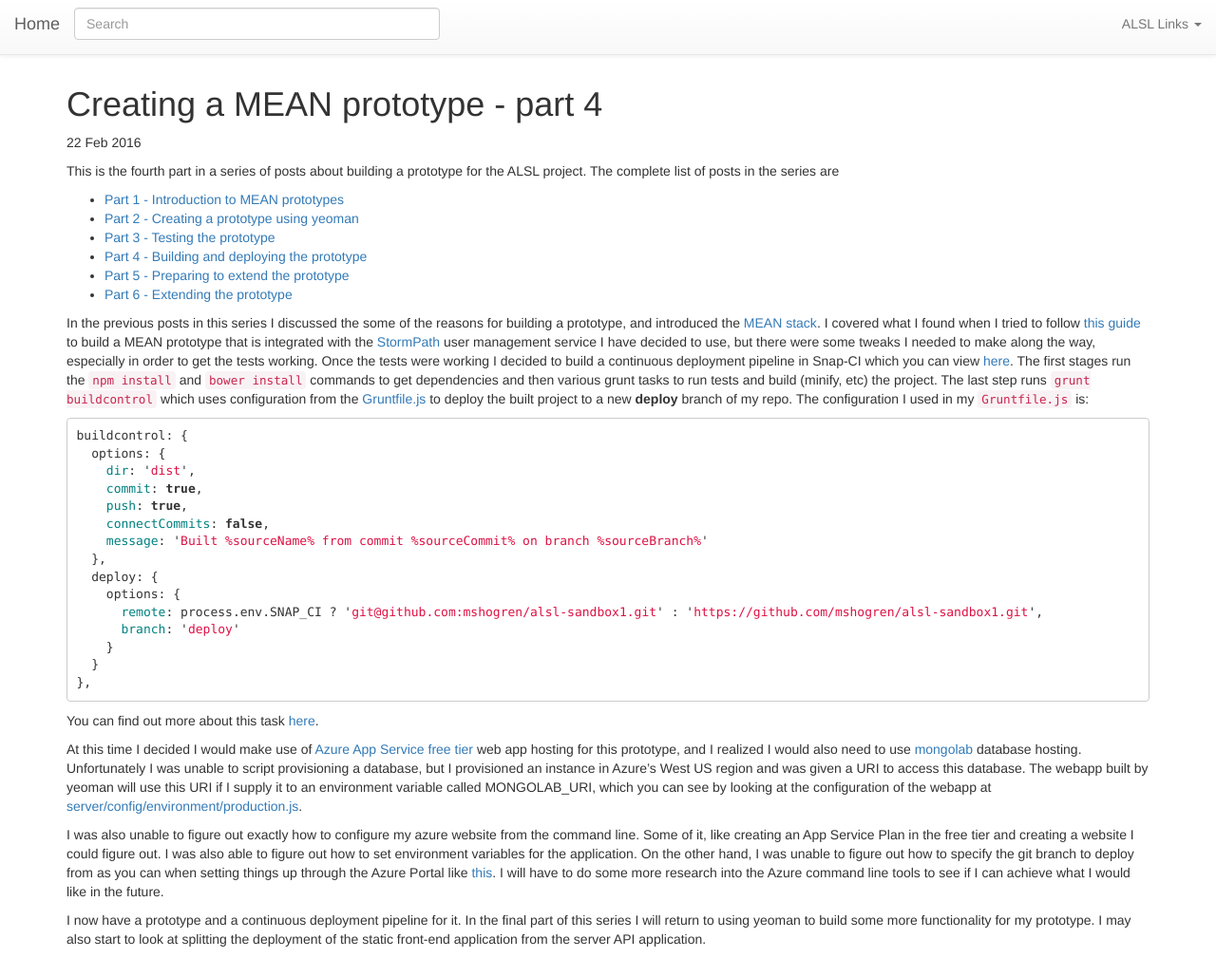
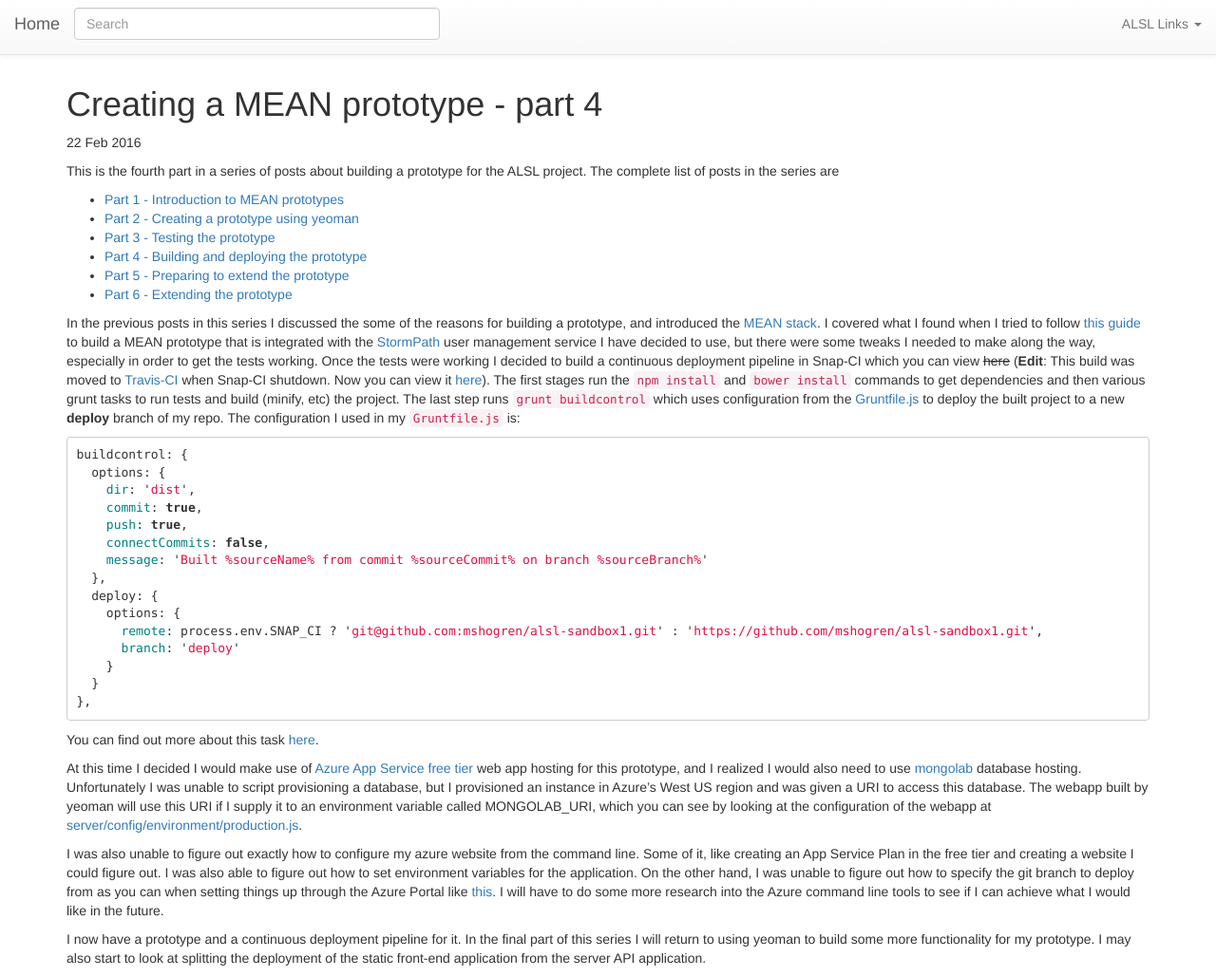
Before and after one commit to mshogren/mshogren.github.io, a Jekyll site: the page built from _posts/2016-02-22-creating-a-mean-prototype-4.md, in a window 1280 px wide and 1029 px high. Shown: the whole window at 95% size. Built offline with Jekyll 4.4.1, drawn with Linux system fonts in a browser that asks for light colours; nearby versions of some CDN libraries; comment, search, counter and statistics services are not loaded.

Commit message:
Fixing broken link

```diff
--- a/_posts/2016-02-22-creating-a-mean-prototype-4.md
+++ b/_posts/2016-02-22-creating-a-mean-prototype-4.md
@@ -15,7 +15,7 @@ This is the fourth part in a series of posts about building a prototype for the
 In the previous posts in this series I discussed the some of the reasons for building a prototype, and introduced the [MEAN stack](https://en.wikipedia.org/wiki/MEAN_(software_bundle)).
 I covered what I found when I tried to follow [this guide](http://docs.stormpath.com/angularjs/guide/) to build a MEAN prototype that is integrated with the [StormPath](https://stormpath.com) user management service I have decided to use, but there were some tweaks I needed to make along the way, especially in order to get the tests working.
 <!--excerpt.start-->
-Once the tests were working I decided to build a continuous deployment pipeline in Snap-CI which you can view [here](https://snap-ci.com/mshogren/alsl-sandbox1/branch/master).  The first stages run the `npm install` and `bower install` commands to get dependencies and then various grunt tasks to run tests and build (minify, etc) the project.
+Once the tests were working I decided to build a continuous deployment pipeline in Snap-CI which you can view ~~here~~ (**Edit**:  This build was moved to [Travis-CI](https://travis-ci.org) when Snap-CI shutdown.  Now you can view it [here](https://travis-ci.org/mshogren/alsl-sandbox1)).  The first stages run the `npm install` and `bower install` commands to get dependencies and then various grunt tasks to run tests and build (minify, etc) the project.
 <!--excerpt.end-->
 The last step runs `grunt buildcontrol` which uses configuration from the [Gruntfile.js](https://github.com/mshogren/alsl-sandbox1/blob/master/Gruntfile.js) to deploy the built project to a new **deploy** branch of my repo.  The configuration I used in my `Gruntfile.js` is:
 
```
